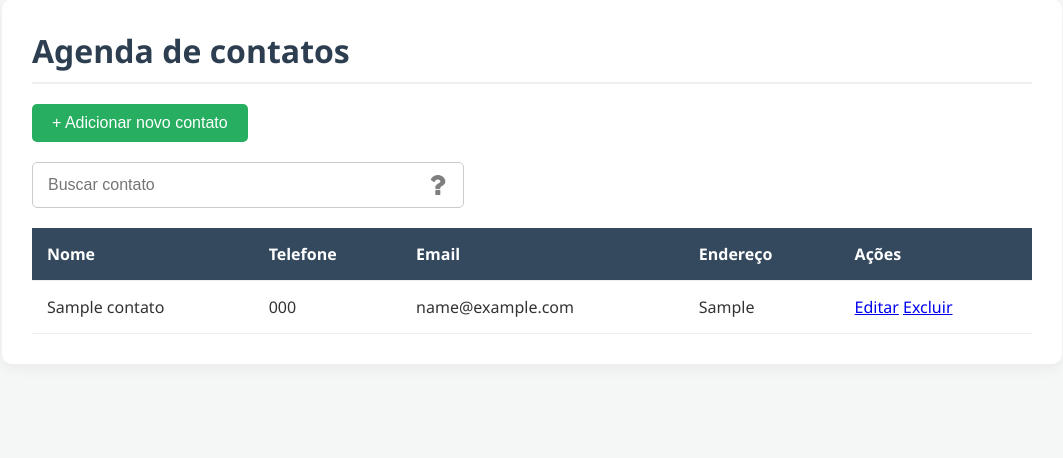
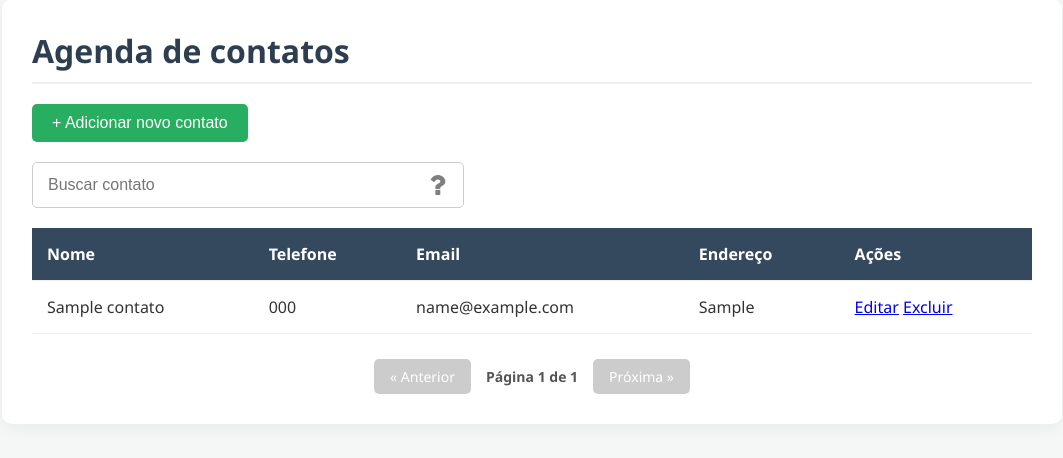
Before and after one commit to tiago-silva10/agenda-python-flask, a Flask app: page / in a window 1280 px wide. Shown: the part 41-499 px from the top of the page, without its empty margins (108-1171 px from the left). Run offline with Flask 3, Linux system fonts and the light colour scheme; tables that the repository leaves empty or names only in its code hold one stand-in row (values such as "Sample post").

Commit message:
Implementa paginacao de 10 contatos por pagina

```diff
--- a/app.py
+++ b/app.py
@@ -2,6 +2,7 @@ from flask import Flask, render_template, request, redirect, url_for
 from db import AgendaDB
 import os
 from werkzeug.utils import secure_filename
+import math
 
 app = Flask(__name__)
 
@@ -18,8 +19,25 @@ db = AgendaDB(host="127.0.0.1", user="root", password="root", database="agenda_d
 
 @app.route('/')
 def index():
-    contatos = db.listar_contatos()
-    return render_template('index.html', contatos=contatos)
+    # Pega o número da página atual pela URL (se não passar nada, assume página 1)
+    pagina = request.args.get('pagina', 1, type=int)
+
+    limite = 10 # 10 contatos por página
+    offset = (pagina - 1) * limite # Calcula quantos registros 'pular' no banco
+
+    # Busca apenas os 10 contatos da página atual
+    contatos = db.listar_contatos_paginado(limite, offset)
+
+    # Calcula o total de páginas
+    total_contatos = db.contar_contatos()
+    total_paginas = math.ceil(total_contatos / limite) if total_contatos > 0 else 1
+
+    return render_template(
+        'index.html',
+        contatos=contatos,
+        pagina_atual=pagina,
+        total_paginas=total_paginas
+    )
 
 @app.route('/adicionar', methods=['GET', 'POST'])
 def adicionar():
--- a/db.py
+++ b/db.py
@@ -10,6 +10,17 @@ class AgendaDB:
             database=database
         )
         self.cursor = self.conn.cursor(dictionary=True)
+
+    def contar_contatos(self):
+        sql = "SELECT COUNT(*) FROM contatos"
+        self.cursor.execute(sql)
+        resultado = self.cursor.fetchone()
+        return resultado[0] if isinstance(resultado, (list, tuple)) else resultado['COUNT(*)']
+
+    def listar_contatos_paginado(self, limite=10, offset=0):
+        sql = "SELECT * FROM contatos LIMIT %s OFFSET %s"
+        self.cursor.execute(sql, (limite, offset))
+        return self.cursor.fetchall()
 
     def listar_contatos(self):
         # READ: Retorna todos os contatos
--- a/static/style.css
+++ b/static/style.css
@@ -269,3 +269,37 @@ input[type="text"]:focus, input[type="email"]:focus {
     from { opacity: 0; transform: scale(0.9); }
     to { opacity: 1; transform: scale(1); }
 }
+
+/* Estilos da Paginação */
+.paginacao {
+    display: flex;
+    justify-content: center;
+    align-items: center;
+    gap: 15px;
+    margin-top: 25px;
+}
+
+.btn-pagina {
+    padding: 8px 16px;
+    background-color: #3498db;
+    color: white;
+    text-decoration: none;
+    border-radius: 5px;
+    font-size: 14px;
+    transition: background-color 0.3s;
+}
+
+.btn-pagina:hover:not(.desativado) {
+    background-color: #2980b9;
+}
+
+.btn-pagina.desativado {
+    background-color: #ccc;
+    cursor: not-allowed;
+}
+
+.info-pagina {
+    font-size: 14px;
+    font-weight: bold;
+    color: #555;
+}
--- a/templates/index.html
+++ b/templates/index.html
@@ -58,6 +58,25 @@
                     {% endfor %}
                 </tbody>
             </table>
+            <!-- Botões de Paginação -->
+            <div class="paginacao">
+                <!-- Botão Anterior -->
+                {% if pagina_atual > 1 %}
+                    <a href="/?pagina={{ pagina_atual - 1 }}" class="btn-pagina">&laquo; Anterior</a>
+                {% else %}
+                    <span class="btn-pagina desativado">&laquo; Anterior</span>
+                {% endif %}
+
+                <!-- Indicador da página atual -->
+                <span class="info-pagina">Página {{ pagina_atual }} de {{ total_paginas }}</span>
+
+                <!-- Botão Próxima -->
+                {% if pagina_atual < total_paginas %}
+                    <a href="/?pagina={{ pagina_atual + 1 }}" class="btn-pagina">Próxima &raquo;</a>
+                {% else %}
+                    <span class="btn-pagina desativado">Próxima &raquo;</span>
+                {% endif %}
+            </div>
             {% else %}
                 <h3 class="mensagem-vazia">Você ainda não tem contatos na agenda!</h3>
             {% endif %}
```
